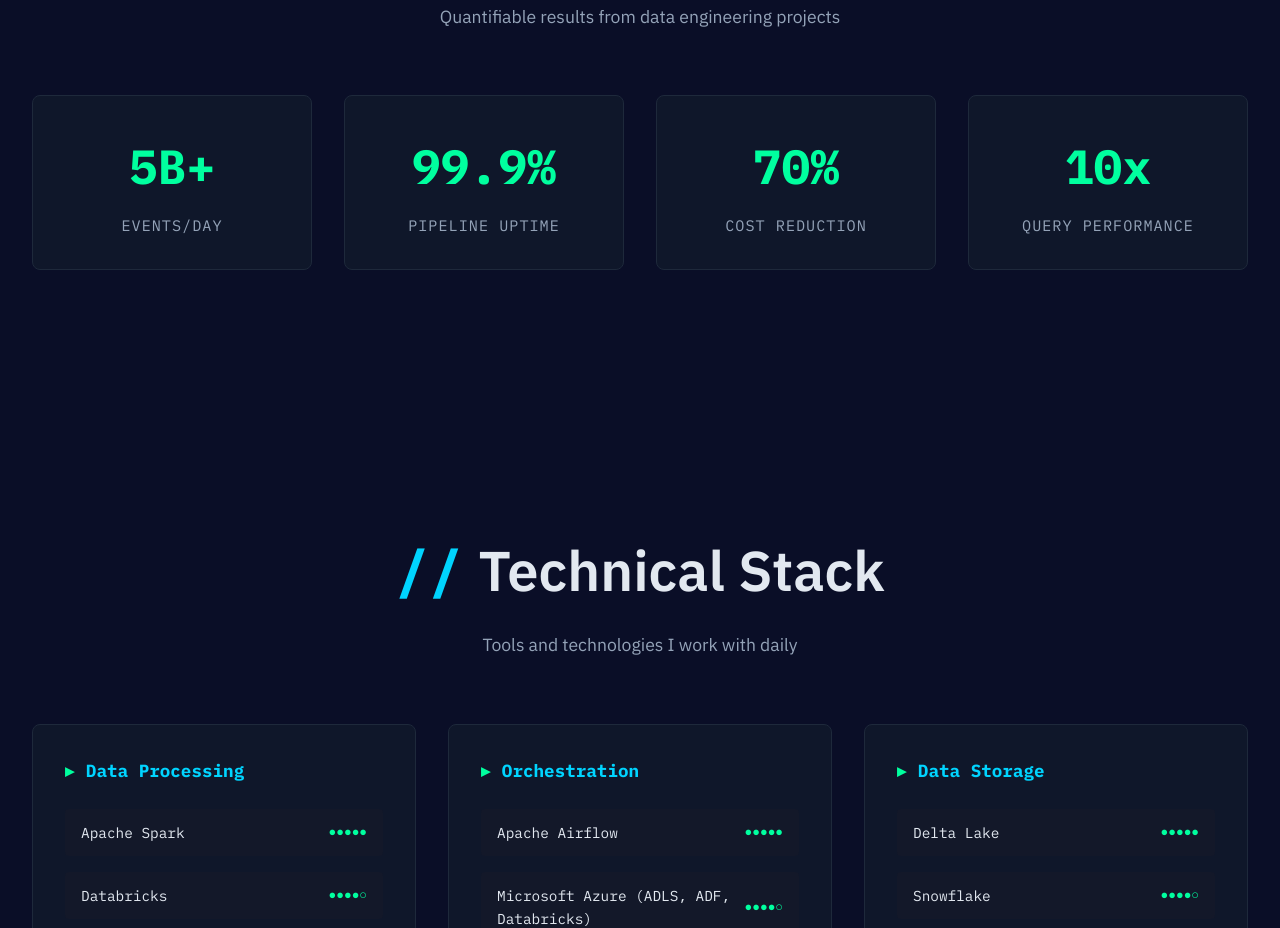
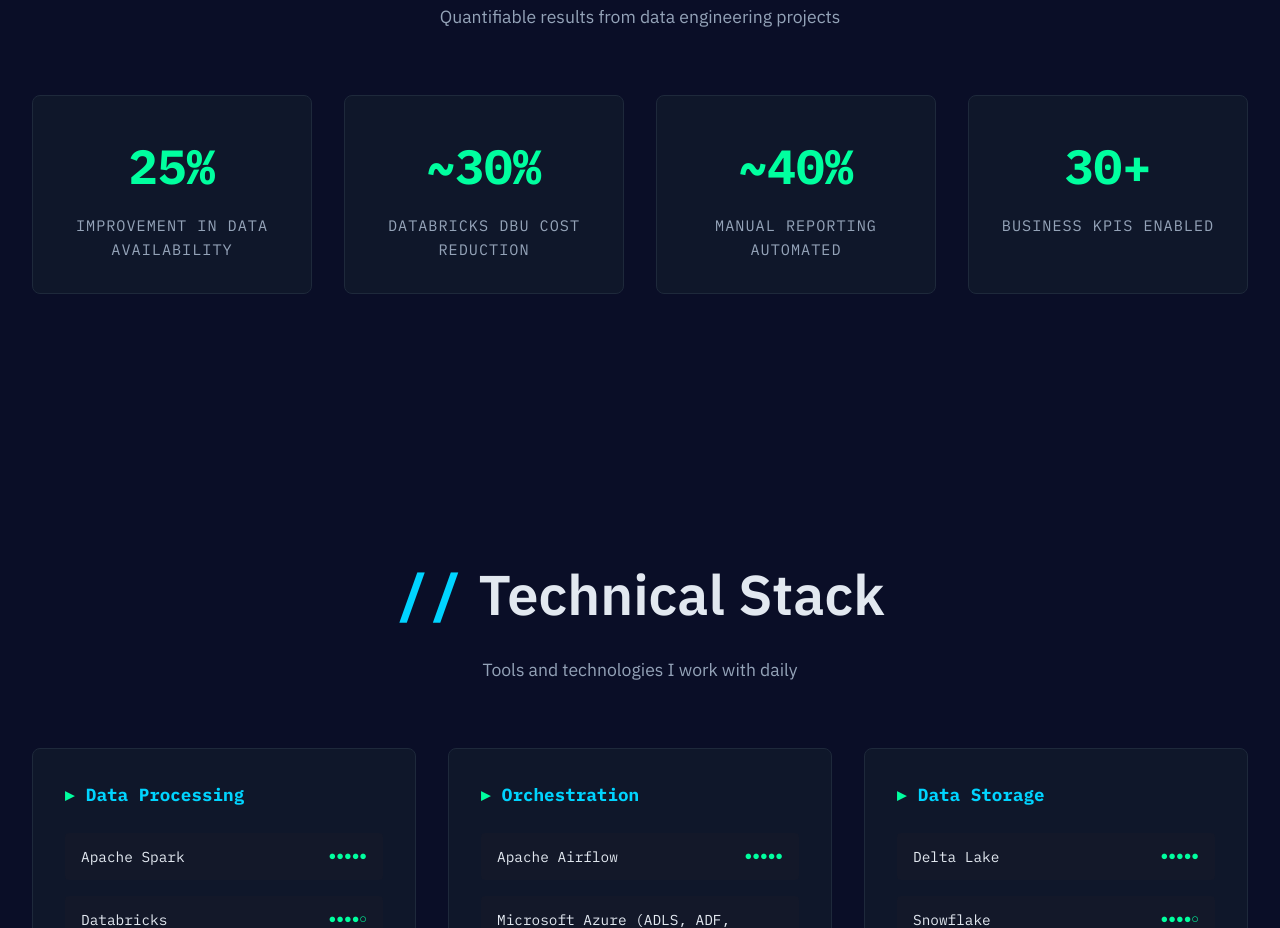
Before and after one commit to anarwade149/anarwade149.github.io, a plain HTML site: page index.html in a window 1280 px wide. Shown: the part 999-1927 px from the top of the page. Drawn offline with Linux system fonts and the light colour scheme; a script that the page names is missing.

Commit message:
Changed in the Impact metrics

```diff
--- a/index.html
+++ b/index.html
@@ -921,20 +921,20 @@
         </div>
         <div class="metrics-grid">
             <div class="metric-card fade-in">
-                <div class="metric-value">5B+</div>
-                <div class="metric-label">Events/Day</div>
+                <div class="metric-value">25%</div>
+                <div class="metric-label">Improvement in Data Availability</div>
             </div>
             <div class="metric-card fade-in">
-                <div class="metric-value">99.9%</div>
-                <div class="metric-label">Pipeline Uptime</div>
+                <div class="metric-value">~30%</div>
+                <div class="metric-label">Databricks DBU Cost Reduction</div>
             </div>
             <div class="metric-card fade-in">
-                <div class="metric-value">70%</div>
-                <div class="metric-label">Cost Reduction</div>
+                <div class="metric-value">~40%</div>
+                <div class="metric-label">Manual Reporting Automated</div>
             </div>
             <div class="metric-card fade-in">
-                <div class="metric-value">10x</div>
-                <div class="metric-label">Query Performance</div>
+                <div class="metric-value">30+</div>
+                <div class="metric-label">Business KPIs Enabled</div>
             </div>
         </div>
     </section>
```
